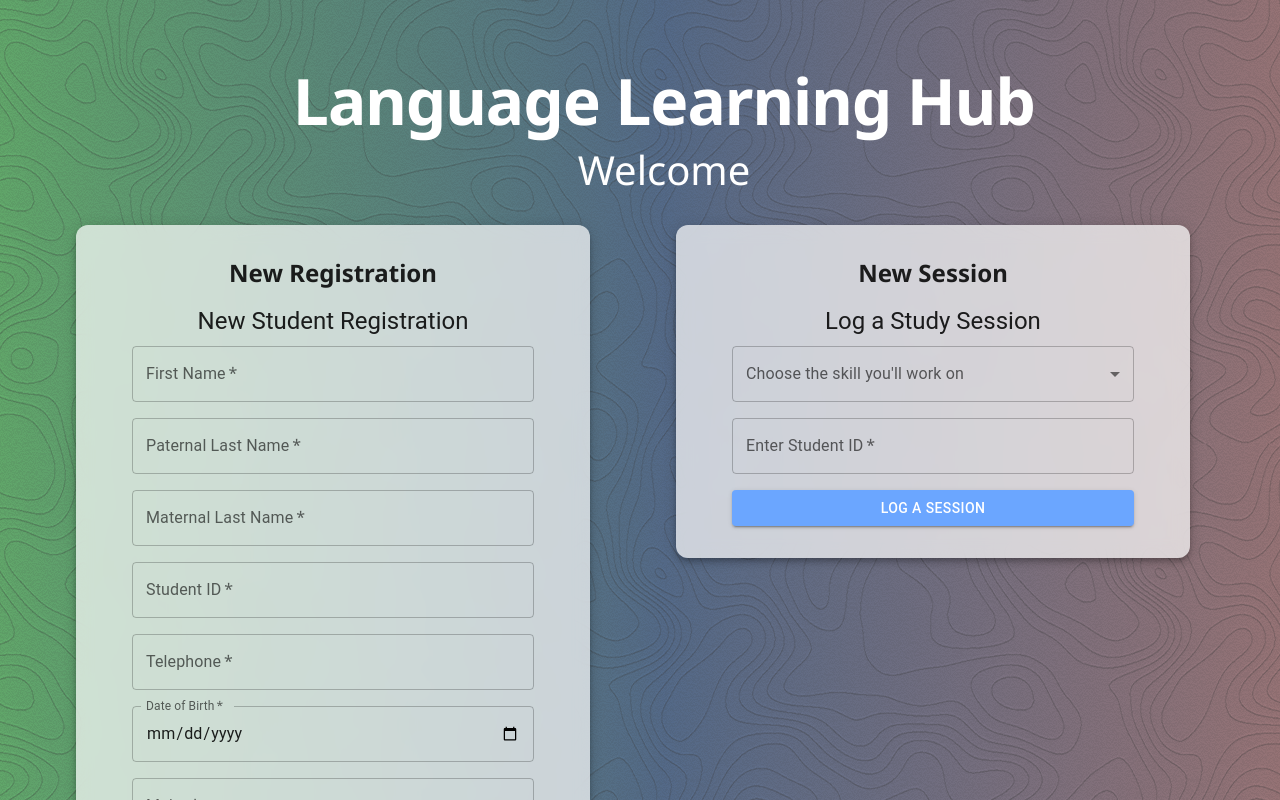
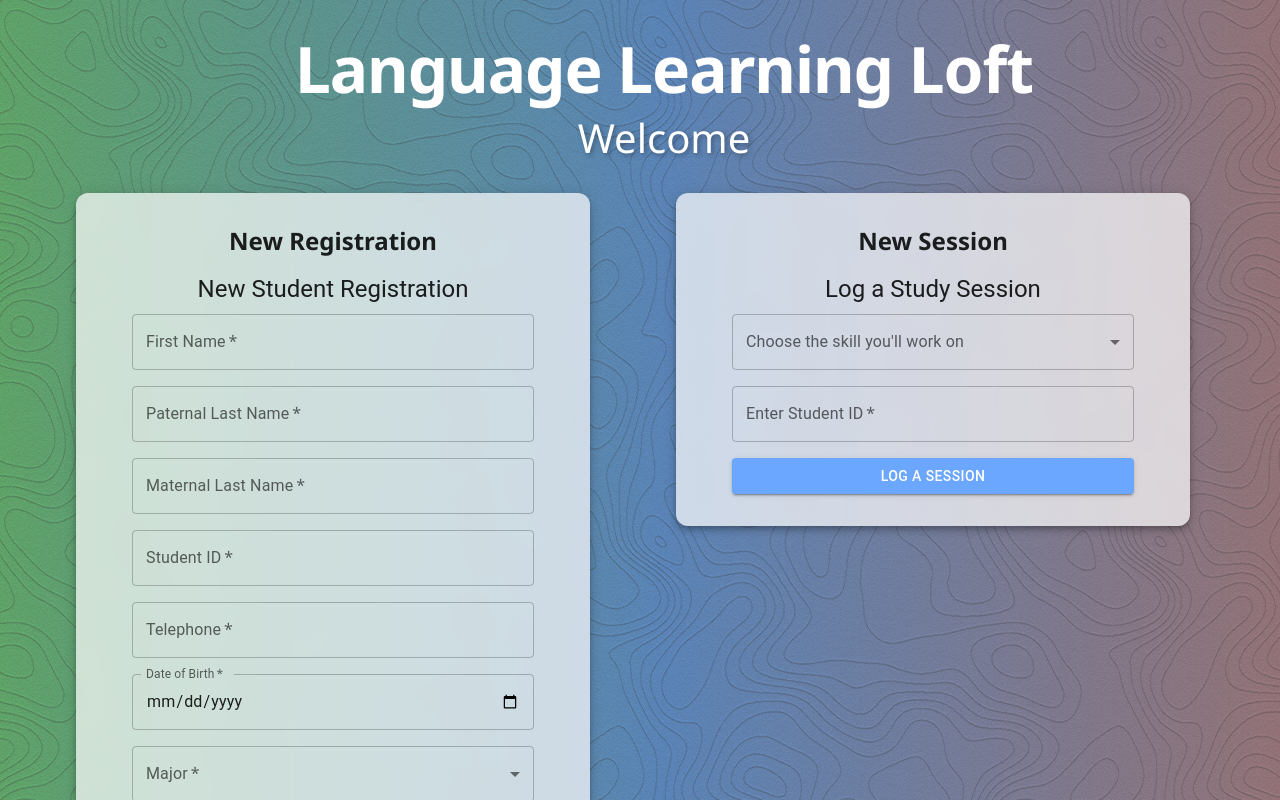
Before and after one commit to ErickRabocse/llh, a React (Vite) app in the folder student-app/: page / in a window 1280 px wide. Shown: the top 800 px of the page. Built offline with nearby package versions, Linux system fonts and the light colour scheme.

Commit message:
Styling homepage

```diff
--- a/student-app/src/components/MorphingBackground.jsx
+++ b/student-app/src/components/MorphingBackground.jsx
@@ -11,7 +11,8 @@ const MorphingBackground = () => {
     script.onload = () => {
       gsap.to('.morphing-bg', {
         duration: 10,
-        background: 'linear-gradient(270deg, #ff6b6b, #556270, #4ecdc4)',
+        background:
+          'linear-gradient(270deg, #ff6b6b,rgb(103, 166, 233), #4ecdc4)',
         repeat: -1,
         yoyo: true,
         ease: 'power1.inOut',
--- a/student-app/src/pages/Home.jsx
+++ b/student-app/src/pages/Home.jsx
@@ -39,7 +39,7 @@ const Home = () => {
         flexDirection: 'column',
         justifyContent: 'center',
         alignItems: 'center',
-        py: { xs: 4, sm: 6, md: 8 },
+        py: { xs: 2, sm: 3, md: 4 },
         px: { xs: 0.5, sm: 2, md: 3 },
         color: 'white',
         position: 'relative',
@@ -63,7 +63,7 @@ const Home = () => {
           fontSize: { xs: '2rem', sm: '2.5rem', md: '4rem' }, // ✅ Scale text properly
         }}
       >
-        Language Learning Hub
+        Language Learning Loft
       </Typography>
       <Typography
         variant="h3"
@@ -72,6 +72,7 @@ const Home = () => {
           mb: 4,
           fontSize: { xs: '1.5rem', sm: '2rem', md: '2.5rem' }, // ✅ Dynamic size
           fontFamily: 'Noto Sans',
+          textShadow: "2px 2px 5px rgba(0,0,0,0.3)"
         }}
       >
         Welcome
```
